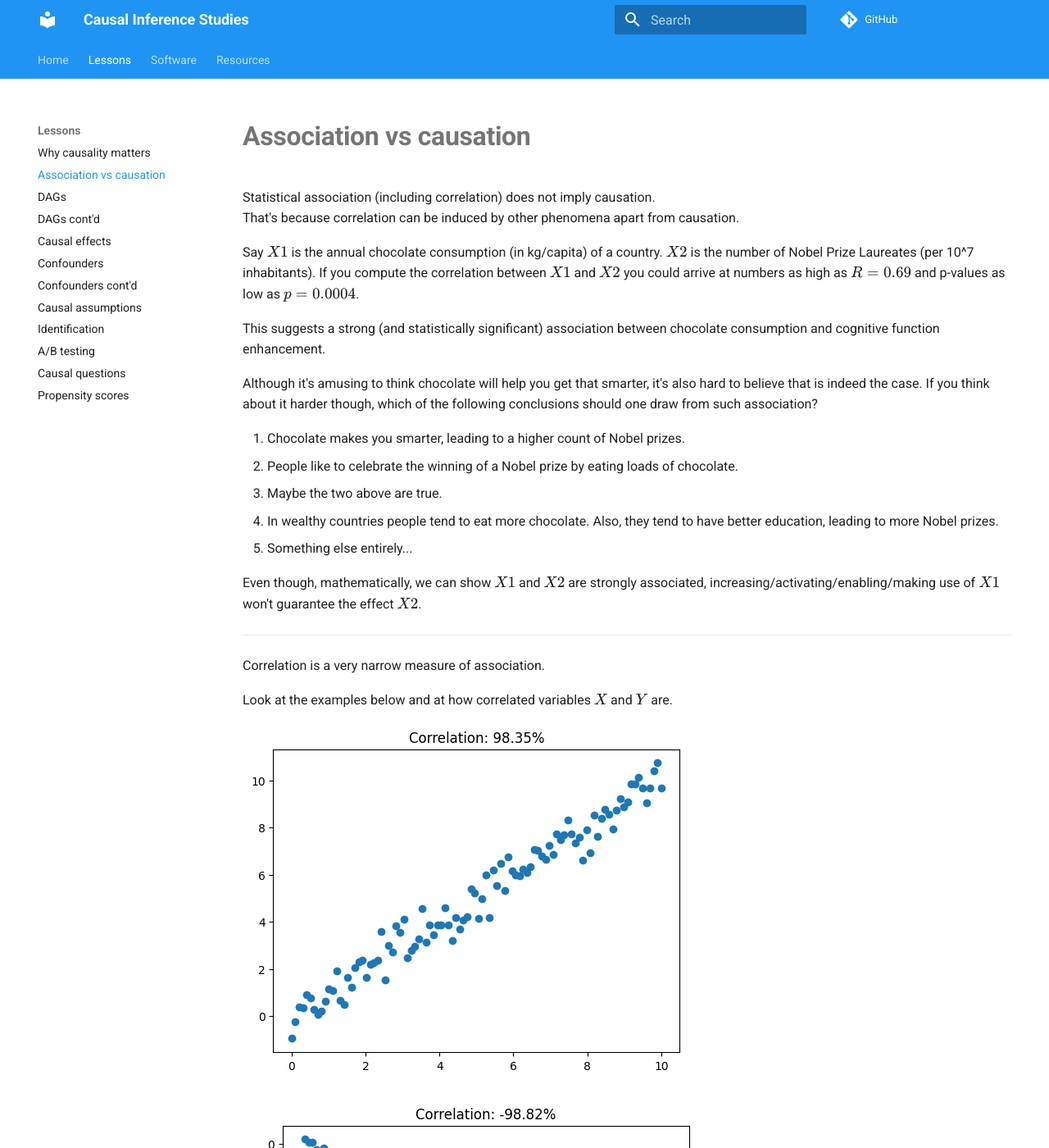
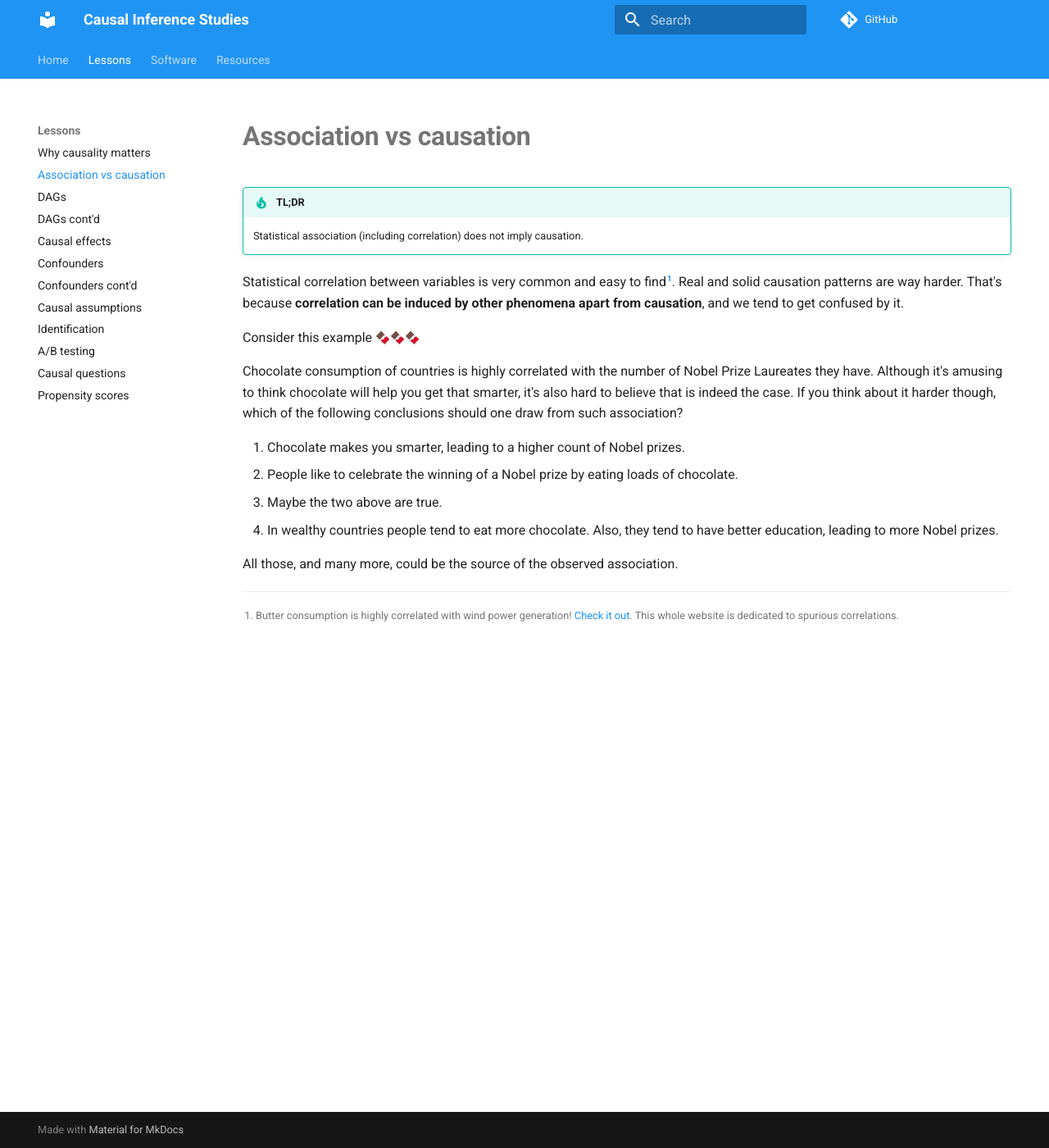
Before and after one commit to emilioMaddalena/causal-inference-studies, an MkDocs documentation site: the page built from material/association_vs_causation.md, in a window 1280 px wide and 1400 px high. Shown: the whole window at 82% size. Built offline with MkDocs 1.6.1 and Material for MkDocs 9.7.7, drawn with Linux system fonts in a browser that asks for light colours; emoji names are drawn with the system emoji font; comment, search, counter and statistics services are not loaded; some of the changed text lies outside the part shown.

Commit message:
Simplify page, make first message clearer

```diff
--- a/material/association_vs_causation.md
+++ b/material/association_vs_causation.md
@@ -1,39 +1,20 @@
 # **Association vs causation**
 
-<div class="highlight-section">
-Statistical association (including correlation) does not imply causation. <br>
-That's because correlation can be induced by other phenomena apart from causation.
-</div>
+!!! tip "TL;DR"
+    Statistical association (including correlation) does not imply causation.
 
-Say $X1$ is the annual chocolate consumption (in kg/capita) of a country. $X2$ is the number of Nobel Prize Laureates (per 10^7 inhabitants). If you compute the correlation between $X1$ and $X2$ you could arrive at numbers as high as $R=0.69$ and p-values as low as $p=0.0004$.
+Statistical correlation between variables is very common and easy to find[^1]. Real and solid causation patterns are way harder. That's because **correlation can be induced by other phenomena apart from causation**, and we tend to get confused by it.
 
-This suggests a strong (and statistically significant) association between chocolate consumption and cognitive function enhancement.
+Consider this example :chocolate_bar::chocolate_bar::chocolate_bar:
 
-Although it's amusing to think chocolate will help you get that smarter, it's also hard to believe that is indeed the case. If you think about it harder though, which of the following conclusions should one draw from such association?
+Chocolate consumption of countries is highly correlated with the number of Nobel Prize Laureates they have. Although it's amusing to think chocolate will help you get that smarter, it's also hard to believe that is indeed the case. If you think about it harder though, which of the following conclusions should one draw from such association?
 
 1. Chocolate makes you smarter, leading to a higher count of Nobel prizes.
 2. People like to celebrate the winning of a Nobel prize by eating loads of chocolate.
 3. Maybe the two above are true.
 4. In wealthy countries people tend to eat more chocolate. Also, they tend to have better education, leading to more Nobel prizes.
-5. Something else entirely...
 
-Even though, mathematically, we can show $X1$ and $X2$ are strongly associated, increasing/activating/enabling/making use of $X1$ won't guarantee the effect $X2$.
+All those, and many more, could be the source of the observed association.
 
----
-<div class="highlight-section">
-Correlation is a very narrow measure of association.
-</div>
 
-Look at the examples below and at how correlated variables $X$ and $Y$ are.
-
-![alt text](imgs/avc1.png)
-
-![alt text](imgs/avc2.png)
-
-![alt text](imgs/avc3.png)
-
-Pearson's correlation (a.k.a. correlation) can capture linear relationships in the upward and downward directions, but fail to capture other functional links (e.g. the quadratic form).
-
-A plethora of other association measures exist. Some handle continuous variables, others handle categorical variables. Each of them will assess one specific type of link between the random variables at hand.
-
-See: [this wikipedia section](https://en.wikipedia.org/wiki/Correlation#Other_measures_of_dependence_among_random_variables) on other measures of dependence.
+[^1]: Butter consumption is highly correlated with wind power generation! [Check it out](https://www.tylervigen.com/spurious/correlation/2205_butter-consumption_correlates-with_wind-power-generated-in-united-states). This whole website is dedicated to spurious correlations.
```
